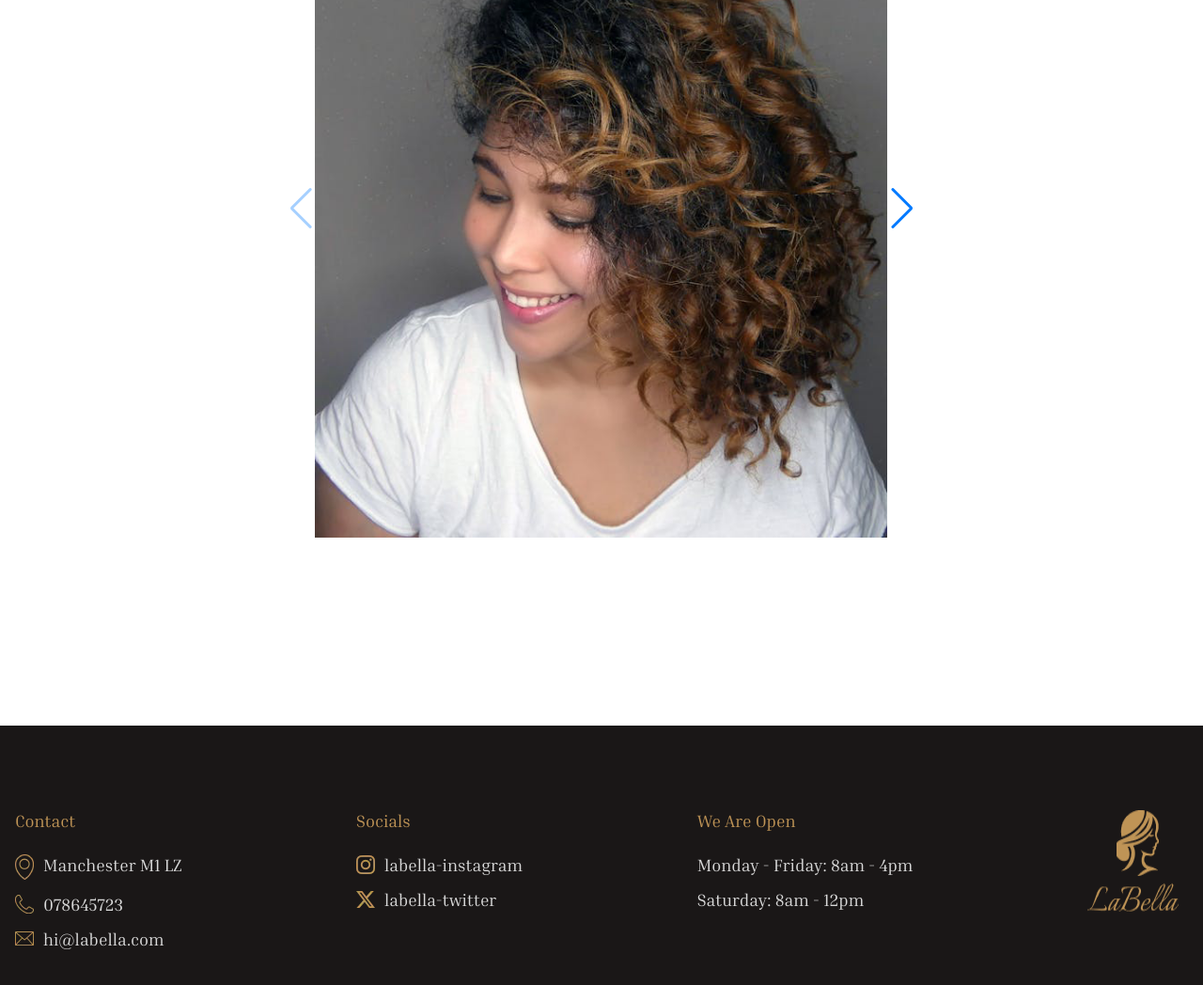
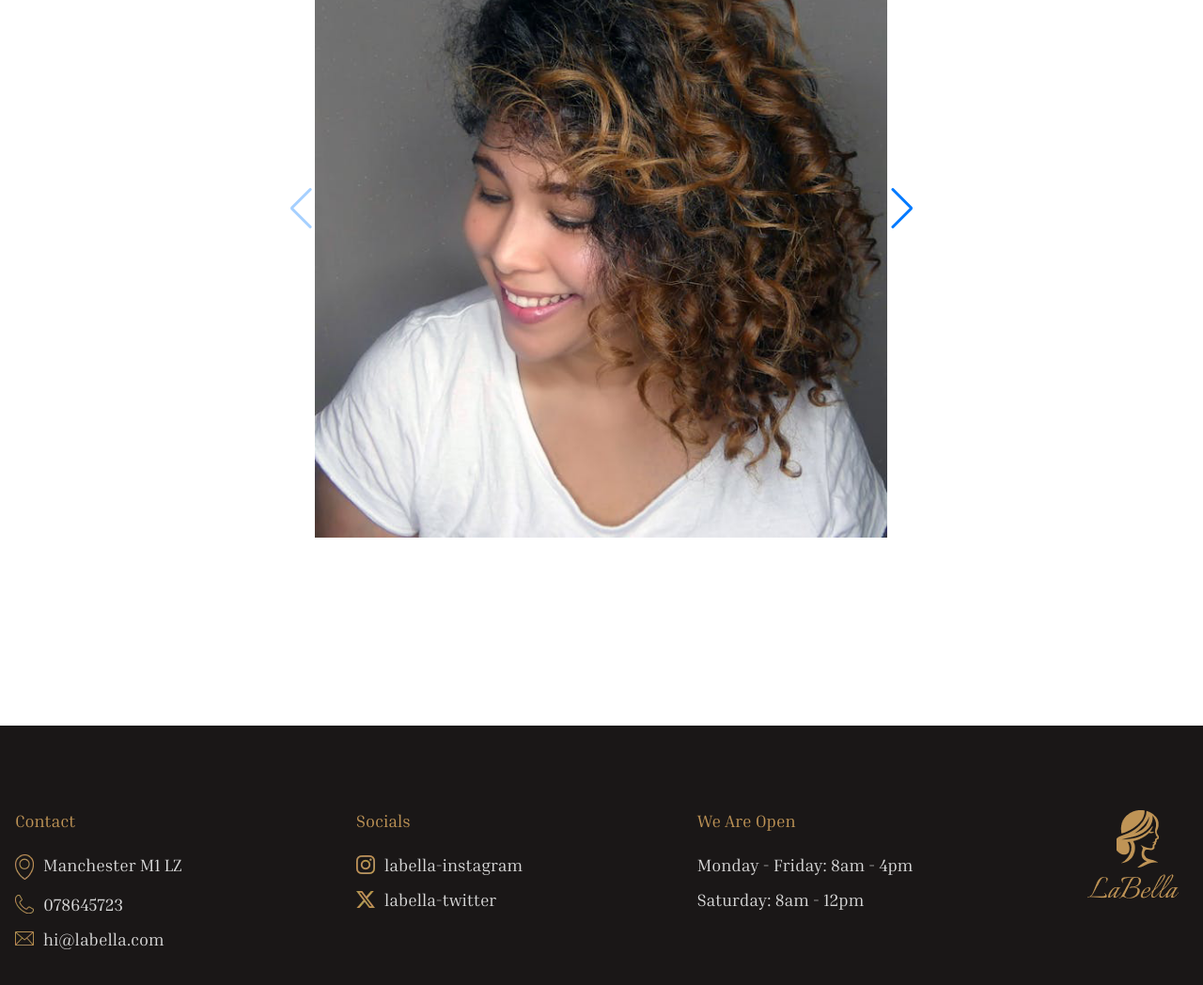
Before and after one commit to tomsky90/labella, a React (Vite) app: page / in a window 1280 px wide. Shown: the part 3363-4411 px from the top of the page at 94% size. Built offline with nearby package versions, Linux system fonts and the light colour scheme.

Commit message:
fix: fix footer logo styles

```diff
--- a/src/components/Footer/_footer.scss
+++ b/src/components/Footer/_footer.scss
@@ -50,8 +50,7 @@
 
   &__logo {
     width: 100%;
-    height: 80%;
-
+    height: fit-content;
     @include view(tablet) {
       width: 100px;
     }
```
